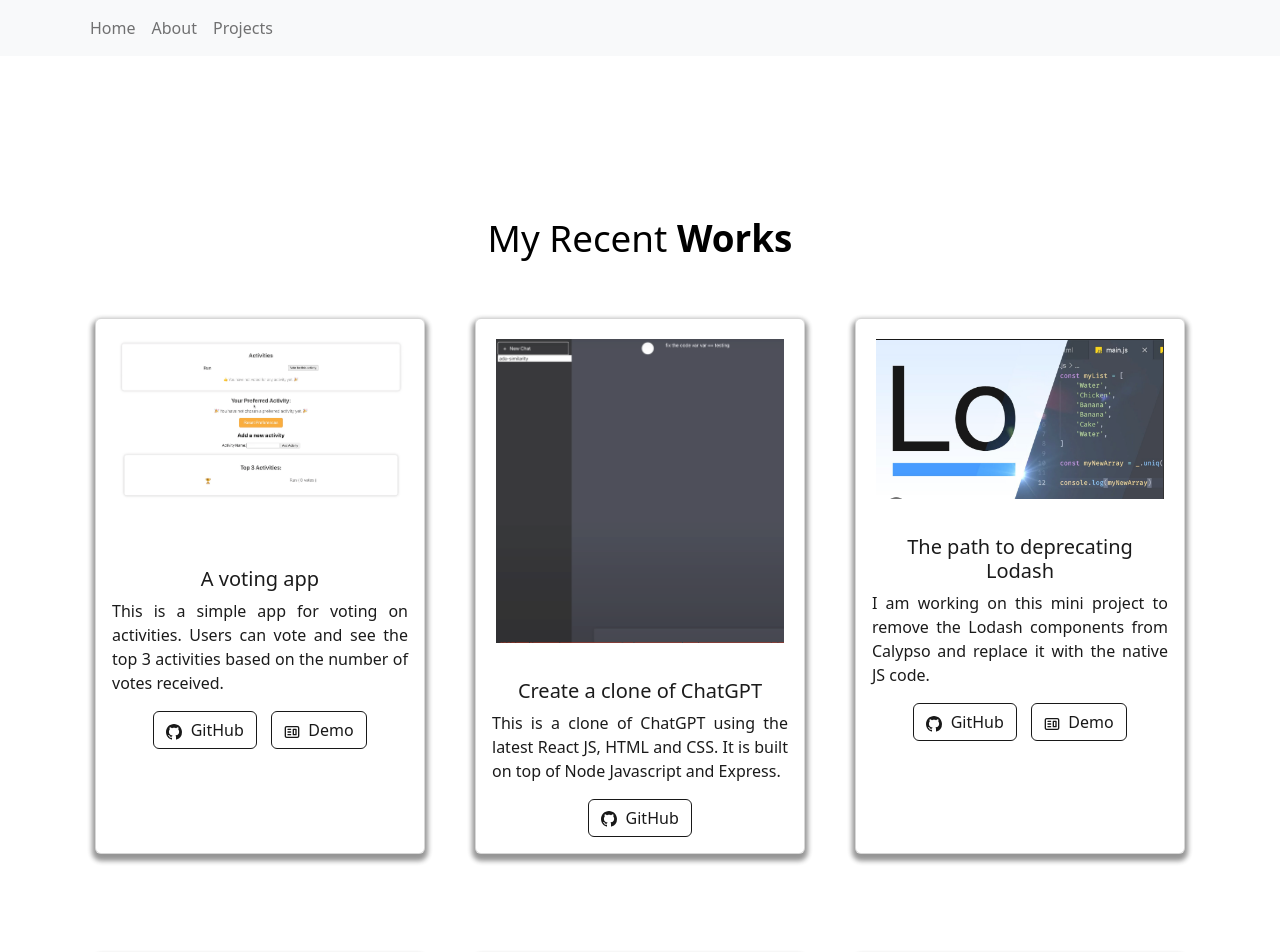
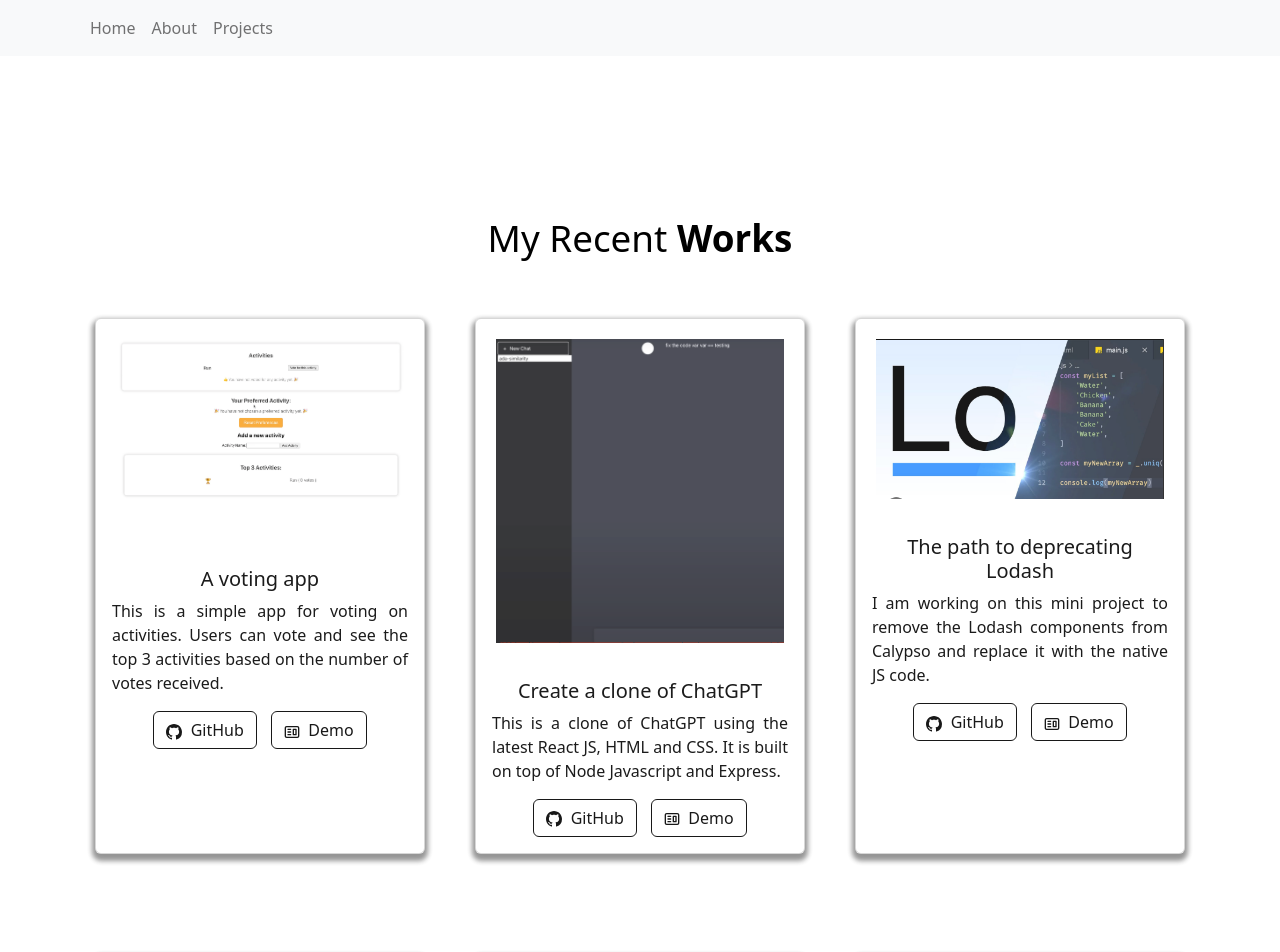
Before and after one commit to yashitamittal11/portfolio, a React (Create React App) app: page /project in a window 1280 px wide. Shown: the top 952 px of the page. Built offline with nearby package versions, Linux system fonts and the light colour scheme; grey boxes are pictures that could not be loaded.

Commit message:
Add demo for chatGPT

```diff
--- a/src/components/Projects/Projects.js
+++ b/src/components/Projects/Projects.js
@@ -38,6 +38,7 @@
               title="Create a clone of ChatGPT"
               description="This is a clone of ChatGPT using the latest React JS, HTML and CSS. It is built on top of Node Javascript and Express."
               ghLink="https://github.com/yashitamittal11/chatGPT/blob/main/README.md"
+              demoLink="https://mydevjourney22.wordpress.com/2023/04/08/create-a-clone-of-chatgpt/"
 
             />
           </Col>
```
